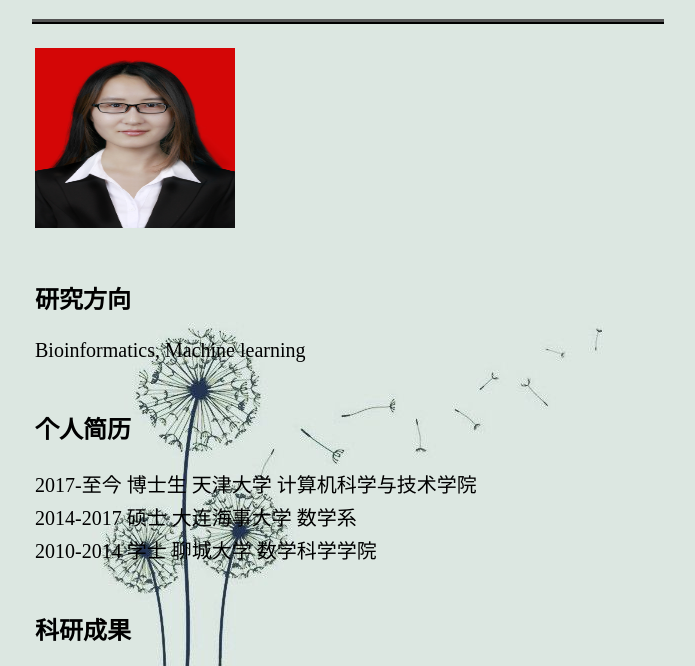
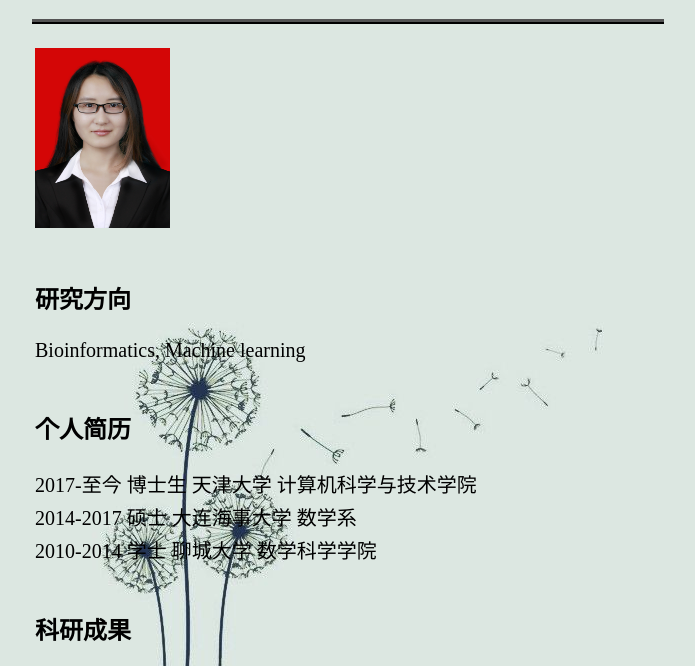
Before and after one commit to WenyingHe/WenyingHe.github.io, a plain HTML site: page index.html in a window 1280 px wide. Shown: the part 70-736 px from the top of the page, without its empty margins (292-987 px from the left). Drawn offline with Linux system fonts and the light colour scheme.

Commit message:
Update index.html

```diff
--- a/index.html
+++ b/index.html
@@ -14,7 +14,7 @@
 		<hr style="height:5px;border:none;border-top:5px ridge black;width:50%"></hr>
 
 		<table align=center width="50%">
-			<tr><td><img src="zjz.jpg" width="200" height="180"></td></tr>
+			<tr><td><img src="zjz.jpg" width="135" height="180"></td></tr>
 			<tr><td height="20px"></td></tr>
 
 			<tr><td><h2 style="font-family:黑体">研究方向</h2></td></tr>
```
